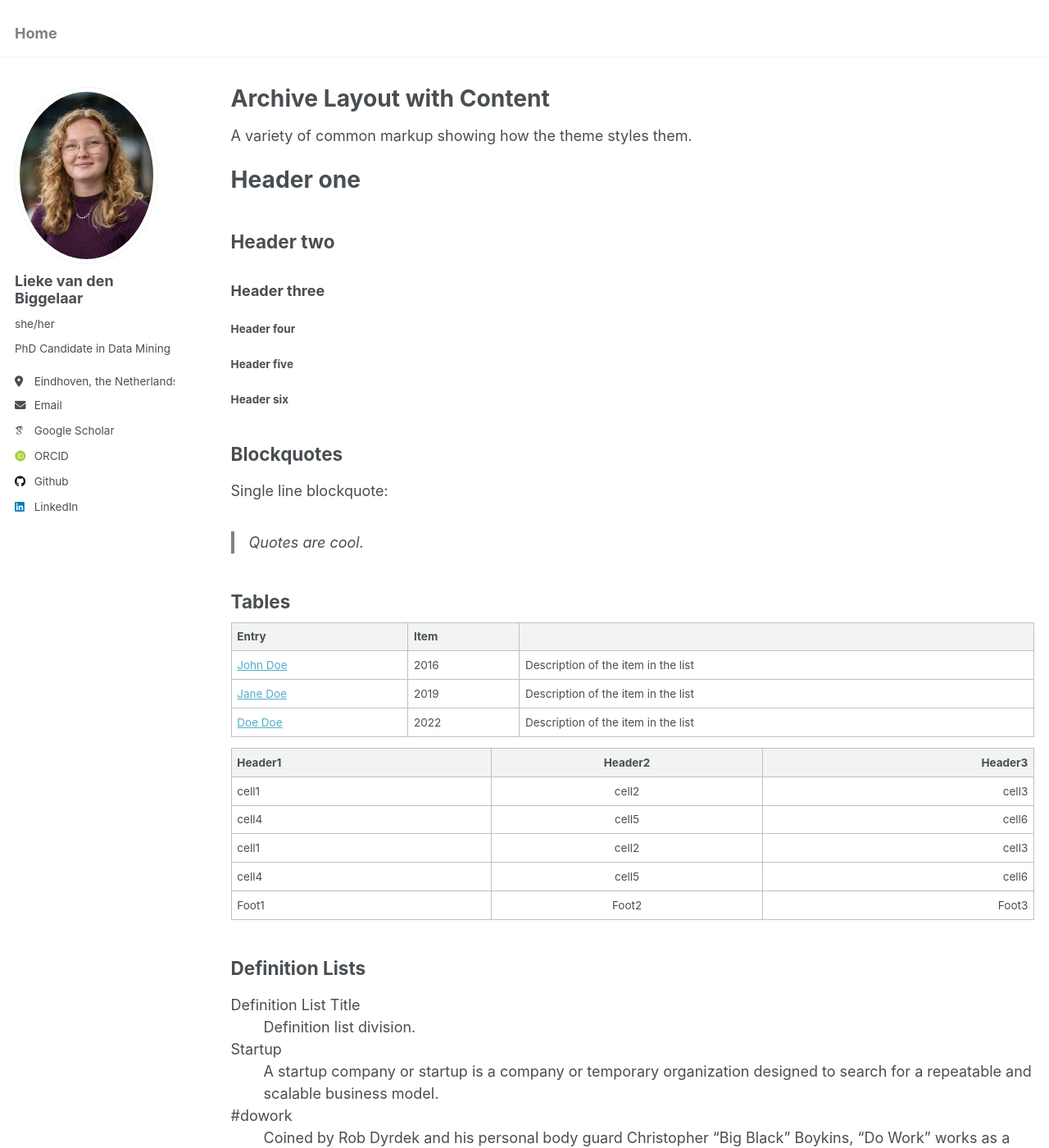
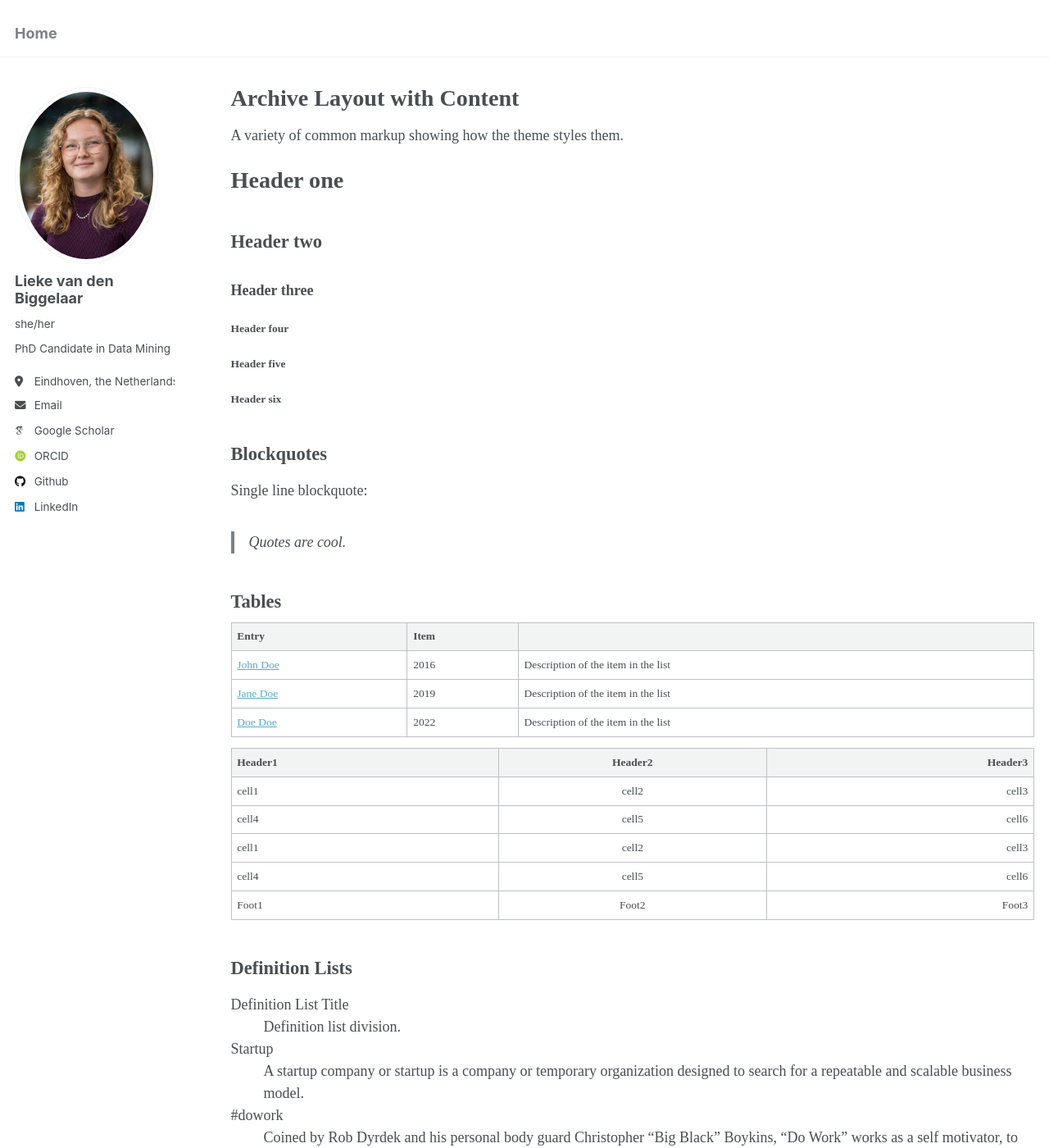
Before and after one commit to liekevandenbiggelaar/liekevandenbiggelaar.github.io, a Jekyll site: the page built from _pages/archive-layout-with-content.md, in a window 1280 px wide and 1400 px high. Shown: the whole window at 82% size. Built offline with Jekyll 4.4.1, drawn with Linux system fonts in a browser that asks for light colours; some web fonts are replaced.

Commit message:
Update main.scss

```diff
--- a/assets/css/main.scss
+++ b/assets/css/main.scss
@@ -12,6 +12,16 @@
 
 @import "vendor/breakpoint/breakpoint"; // media query mixins
 @import "variables";
+
+// Override with Times New Roman / serif stack
+$serif: "Times New Roman", Times, Georgia, serif;
+$global-font-family: $serif;
+$header-font-family: $serif;
+
+body, h1, h2, h3, h4, h5, h6 {
+  font-family: $serif;
+}
+
 @import "mixins";
 @import "vendor/susy/susy";
 
```
